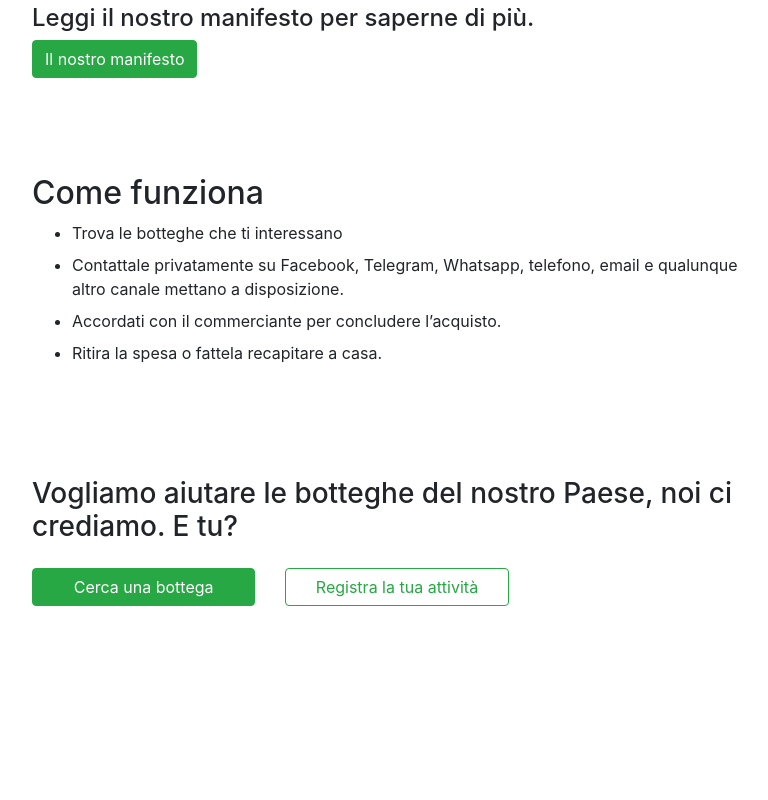
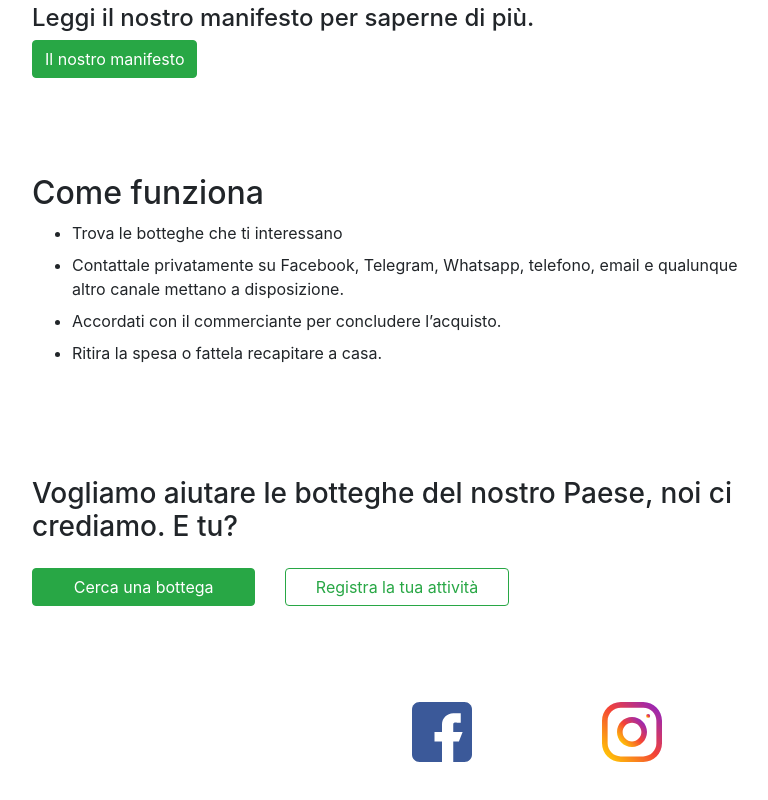
Before and after one commit to limone-eth/easy-collect-web, a Vue app: page /home in a window 1280 px wide. Shown: the part 730-1530 px from the top of the page, without its empty margins (53-821 px from the left). Before the commit the page ends 1384 px from the top, so only its background shows below. Built offline with nearby package versions, Linux system fonts and the light colour scheme; what vue-browser-geolocation, vue-toast-notification would draw is missing.

Commit message:
Added footer

```diff
--- a/src/App.vue
+++ b/src/App.vue
@@ -27,7 +27,9 @@
                 </b-navbar>
             </div>
             <router-view></router-view>
+            <Footer></Footer>
         </error-boundary>
+
     </div>
 </template>
 
@@ -35,10 +37,12 @@
 
 
   import ErrorBoundary from "./components/ErrorBoundary";
+  import Footer from "./components/Footer";
 
   export default {
     name: 'App',
     components: {
+      Footer,
       ErrorBoundary
     }
   }
--- /dev/null
+++ b/src/components/Footer.vue
@@ -0,0 +1,24 @@
+<template>
+    <div class="container pb-5 pt-5">
+        <div class="row">
+            <div class="col-4"></div>
+            <div class="col-2">
+                <a href="https://fb.me/ColliGo.Italia"><img src="../assets/facebook.svg" width="60"></a>
+            </div>
+            <div class="col-6">
+                <a href=""><img src="../assets/instagram.svg" width="60"></a>
+            </div>
+            <div class="col-4"></div>
+        </div>
+    </div>
+</template>
+
+<script>
+  export default {
+    name: "Footer"
+  }
+</script>
+
+<style scoped>
+
+</style>
```
Also changed, not shown: src/assets/facebook.svg (added), src/assets/instagram.svg (added).
